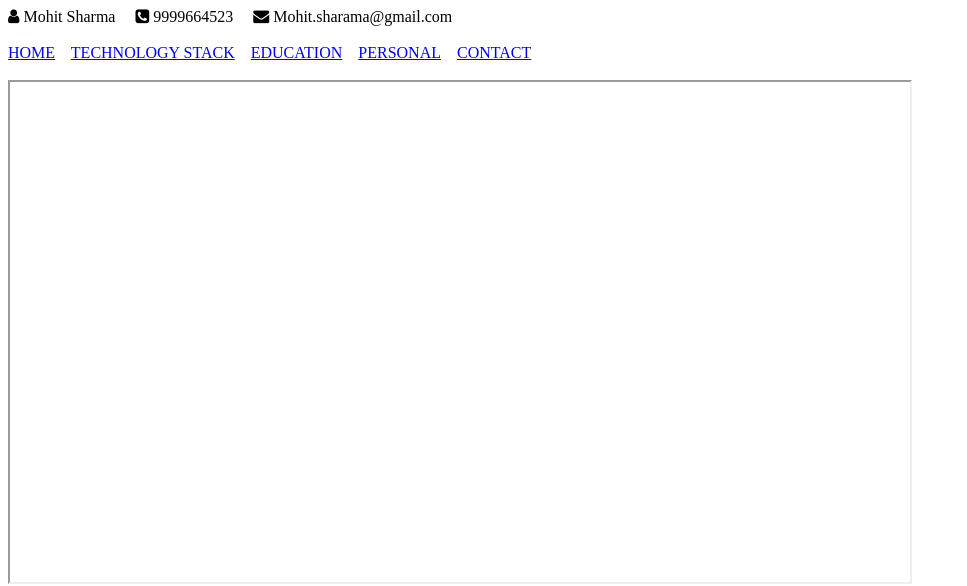
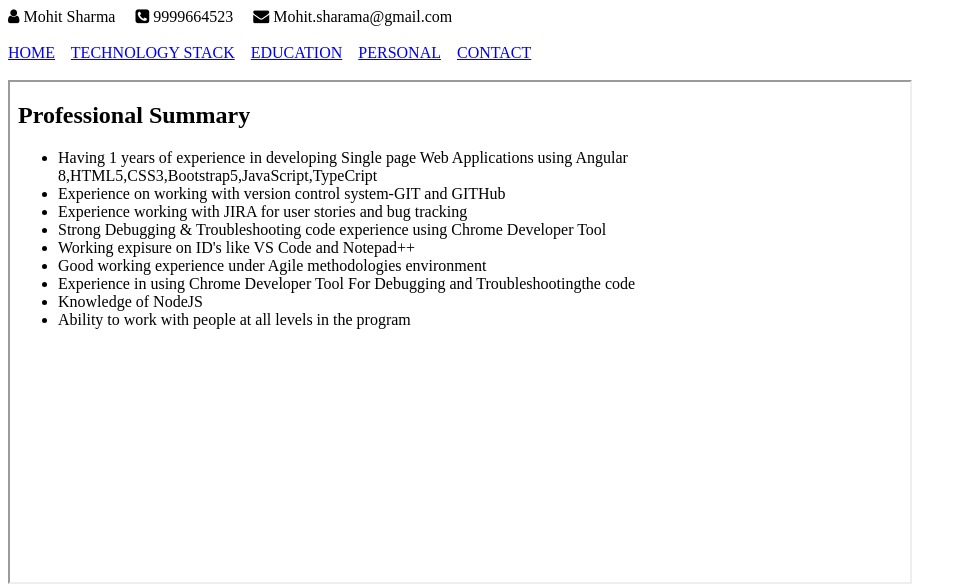
Before and after one commit to AnuragShrivas/MyProfile, a plain HTML site: page index.html in a window 1280 px wide. Shown: the top 586 px of the page, without its empty margins (0-967 px from the left). Drawn offline with Linux system fonts and the light colour scheme.

Commit message:
added src source

```diff
--- a/index.html
+++ b/index.html
@@ -26,7 +26,7 @@
     </nav>
 
 <br>
-    <iframe width="900px " height="500px" name="My frame">
+    <iframe width="900px " height="500px" name="My frame" src="Home.html">
 
     </iframe>
 <br>
```
